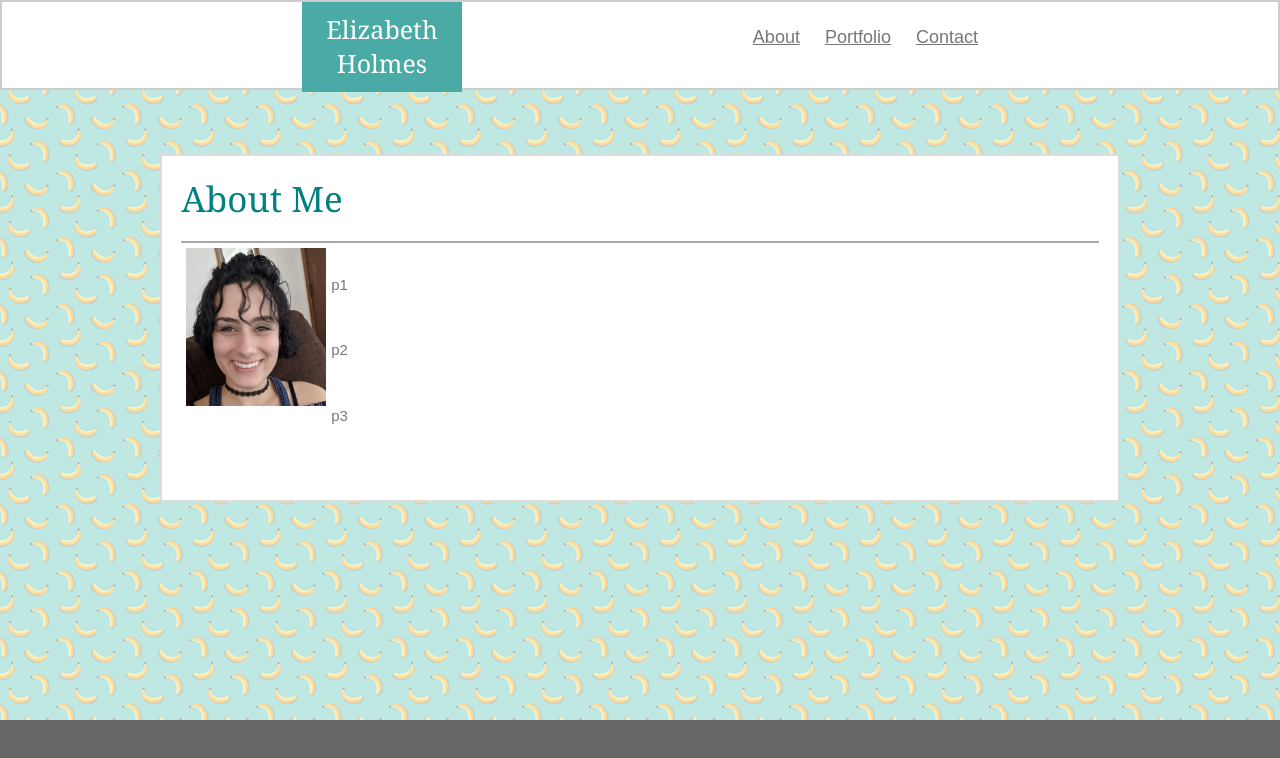
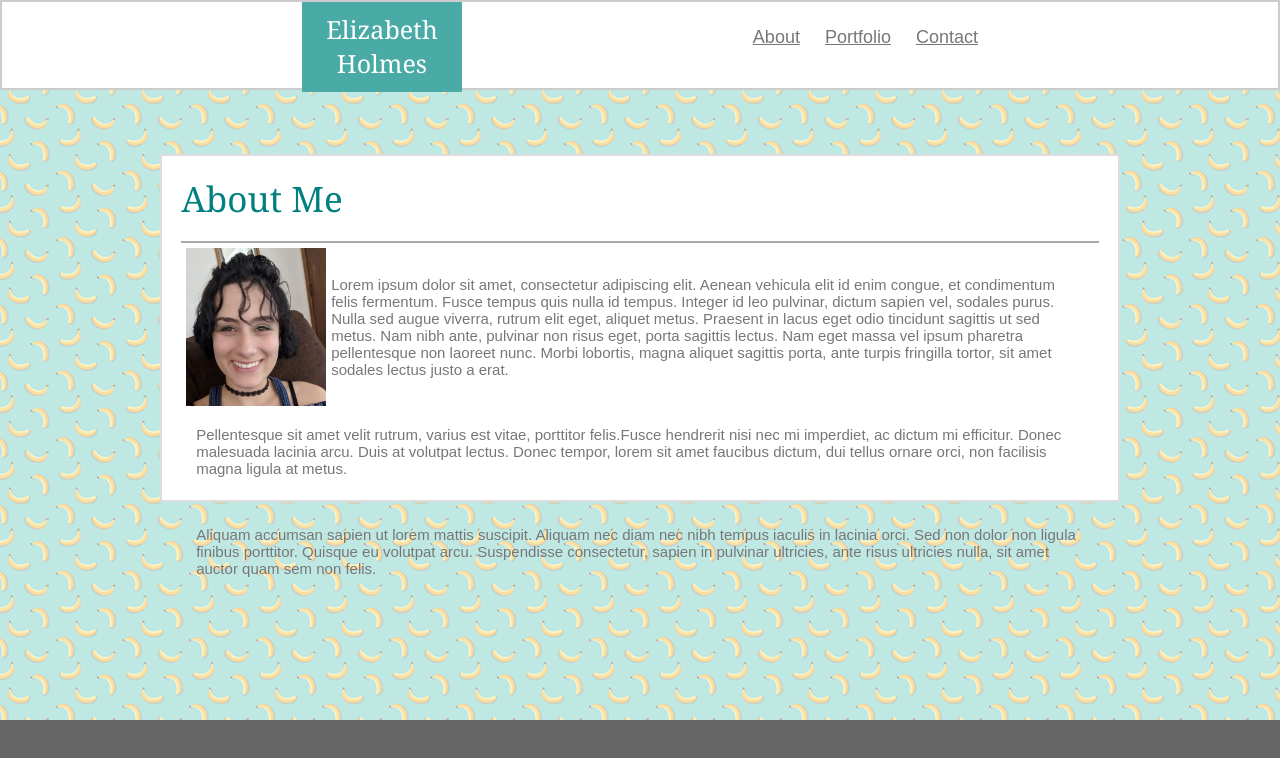
Before and after one commit to e-holmes/Basic-Portfolio, a plain HTML site: page index.html in a window 1280 px wide. Drawn offline with Linux system fonts and the light colour scheme.

Commit message:
completed about me coding and asjusted to cooperate with css

```diff
--- a/index.html
+++ b/index.html
@@ -22,9 +22,9 @@
                    <section>
                         <section class="section"> About Me
                             <article>  <img class="AM_photo" src="assets/images/Beth.jpg" alt="about me photo" />
-                                <p>p1</p>
-                                <p>p2</p>
-                                <p>p3</p>
+                                <p class="p1">Lorem ipsum dolor sit amet, consectetur adipiscing elit. Aenean vehicula elit id enim congue, et condimentum felis fermentum. Fusce tempus quis nulla id tempus. Integer id leo pulvinar, dictum sapien vel, sodales purus. Nulla sed augue viverra, rutrum elit eget, aliquet metus. Praesent in lacus eget odio tincidunt sagittis ut sed metus. Nam nibh ante, pulvinar non risus eget, porta sagittis lectus. Nam eget massa vel ipsum pharetra pellentesque non laoreet nunc. Morbi lobortis, magna aliquet sagittis porta, ante turpis fringilla tortor, sit amet sodales lectus justo a erat.</p>
+                                <p>Pellentesque sit amet velit rutrum, varius est vitae, porttitor felis.Fusce hendrerit nisi nec mi imperdiet, ac dictum mi efficitur. Donec malesuada lacinia arcu. Duis at volutpat lectus. Donec tempor, lorem sit amet faucibus dictum, dui tellus ornare orci, non facilisis magna ligula at metus. </p>
+                                <p>Aliquam accumsan sapien ut lorem mattis suscipit. Aliquam nec diam nec nibh tempus iaculis in lacinia orci. Sed non dolor non ligula finibus porttitor. Quisque eu volutpat arcu. Suspendisse consectetur, sapien in pulvinar ultricies, ante risus ultricies nulla, sit amet auctor quam sem non felis.</p>
                             </article>
                         </section>
                     </section>
```
